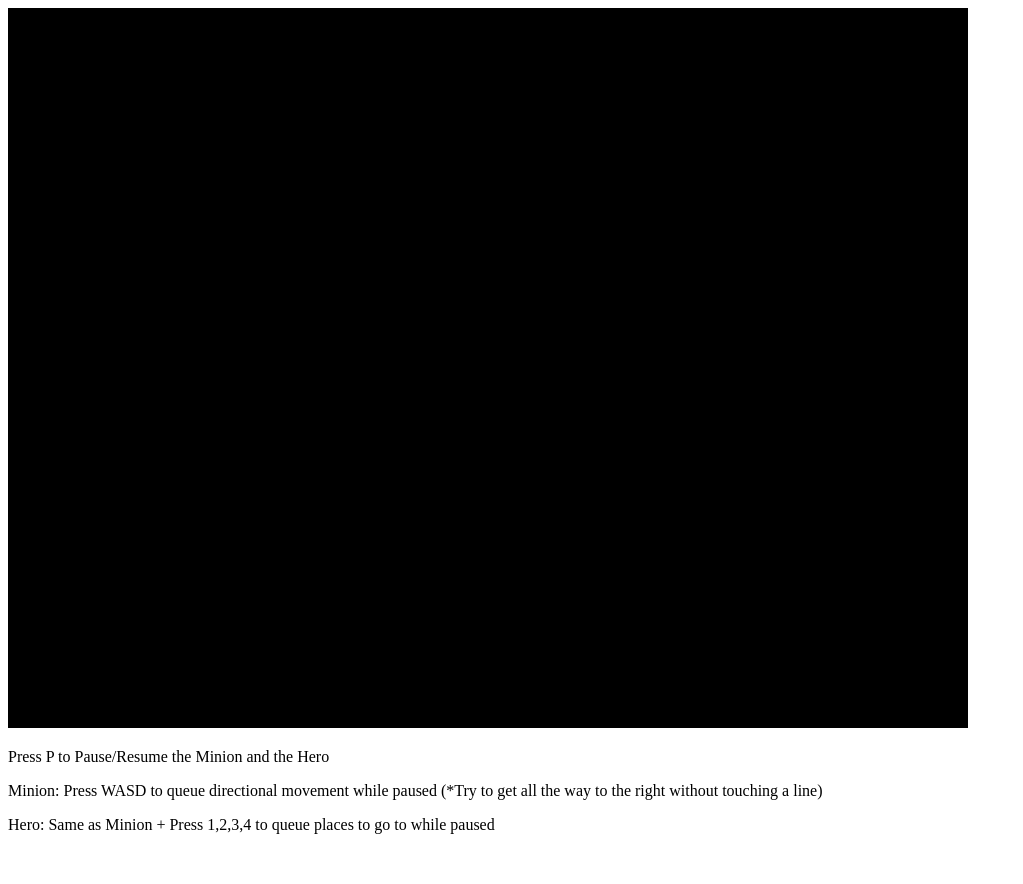
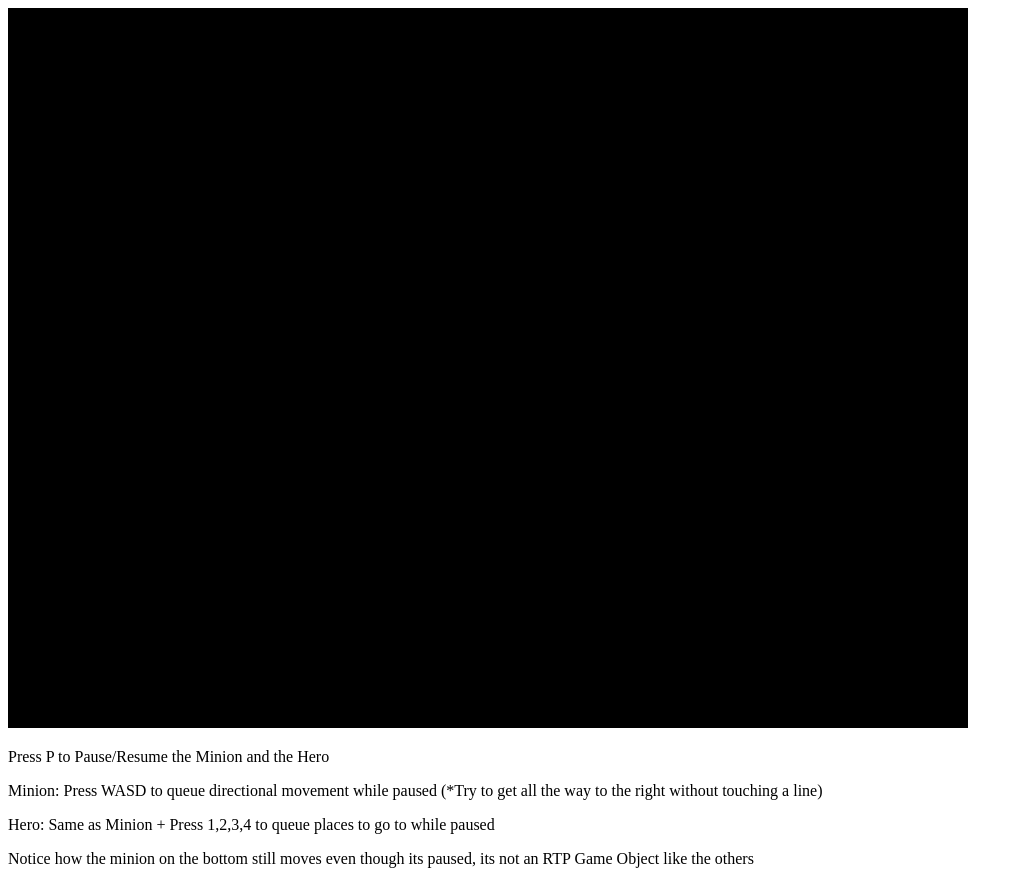
Before and after one commit to elyghthao/CSS452-Final-Project-API-Creation, a plain HTML site: page index.html in a window 1280 px wide. Shown: the whole page, without its empty margins (0-1023 px from the left). Before the commit the page ends 850 px from the top, so only its background shows below. Drawn offline with Linux system fonts and the light colour scheme; no server answers.

Commit message:
progress presentation

```diff
--- a/index.html
+++ b/index.html
@@ -23,5 +23,6 @@
         <p>Press P to Pause/Resume the Minion and the Hero</p>
         <p>Minion: Press WASD to queue directional movement while paused (*Try to get all the way to the right without touching a line) </p>
         <p>Hero: Same as Minion +  Press 1,2,3,4 to queue places to go to while paused </p>
+        <p>Notice how the minion on the bottom still moves even though its paused, its not an RTP Game Object like the others</p>
     </body>
 </html>
```
